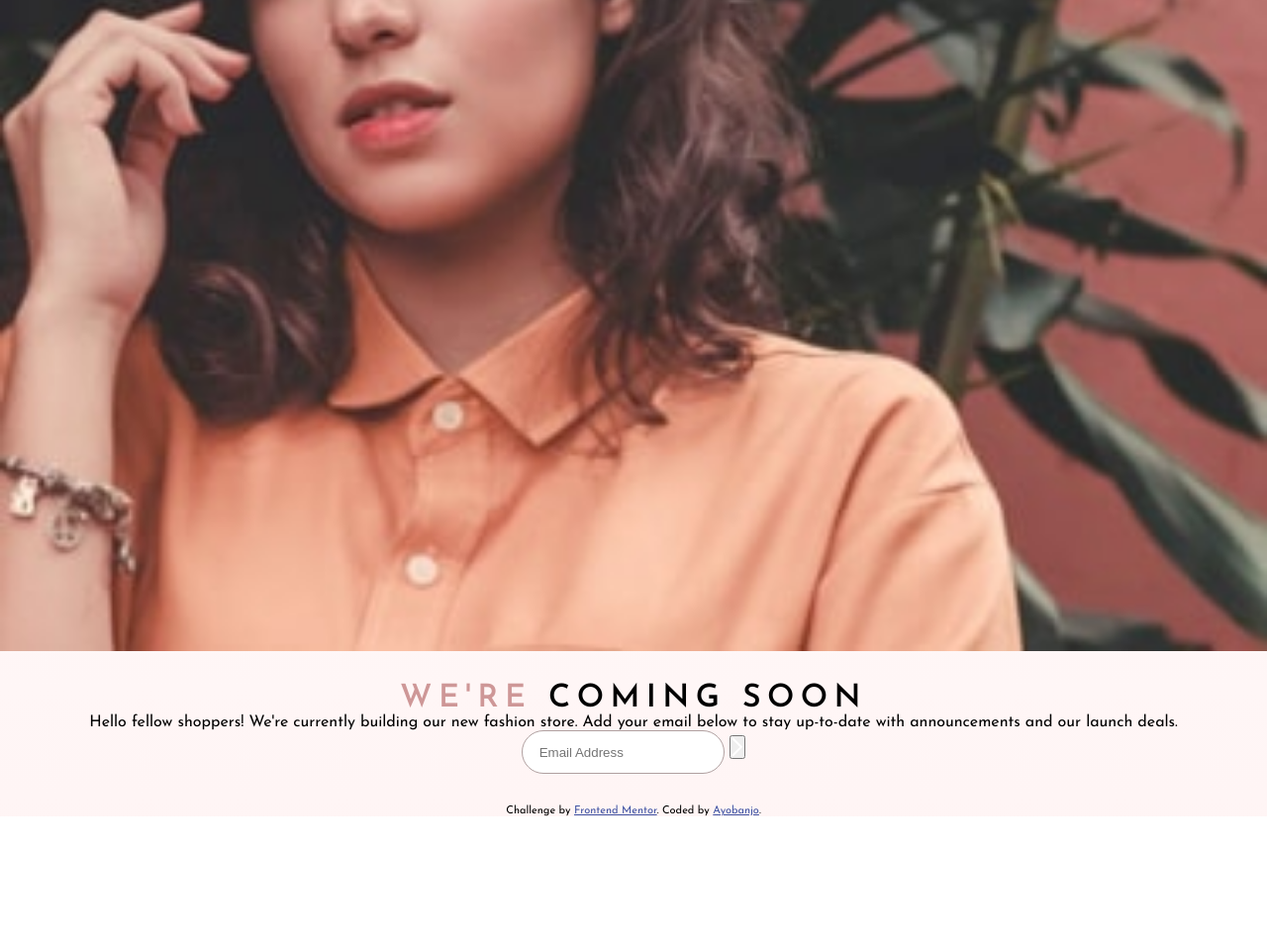
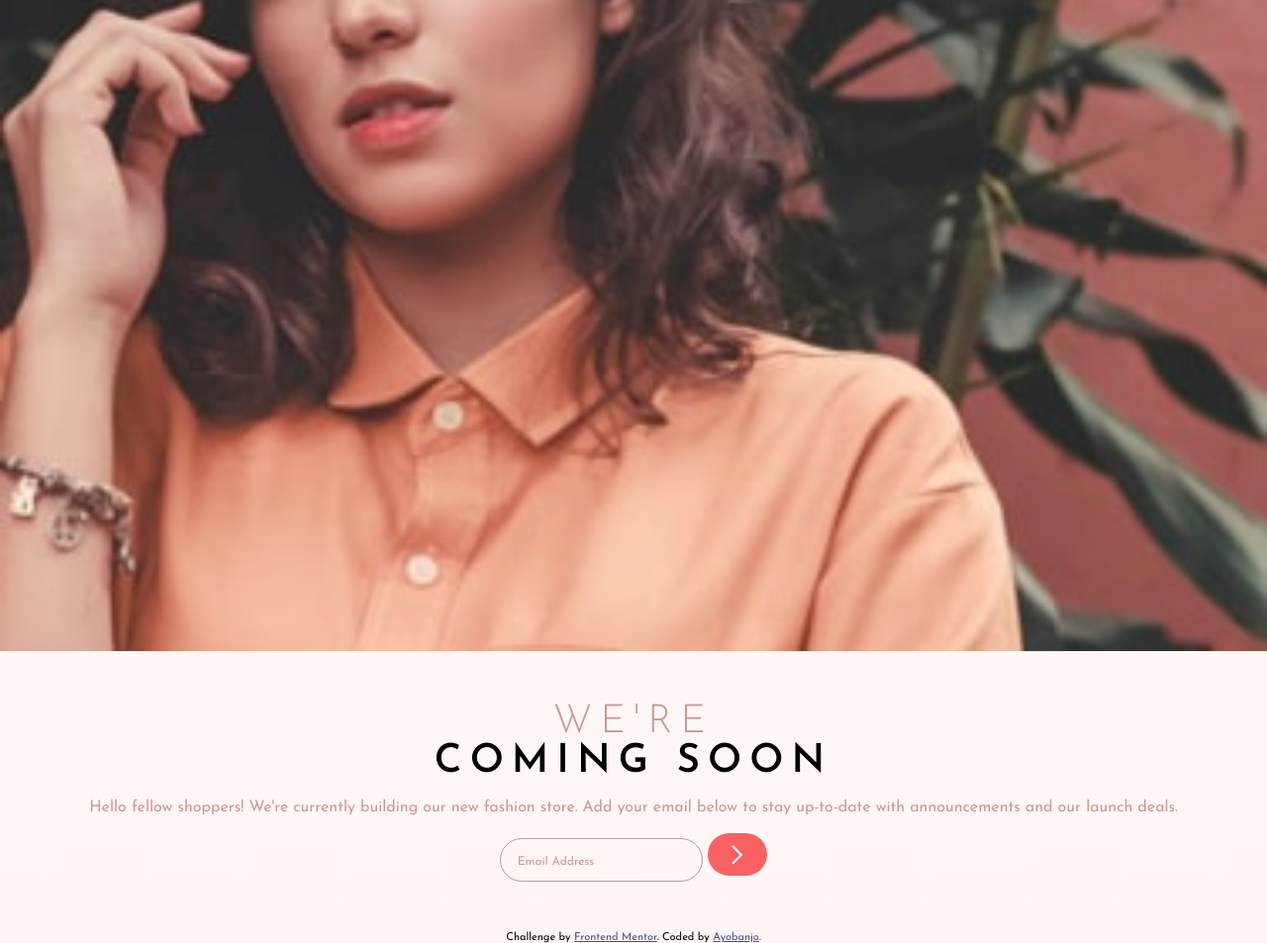
Before and after one commit to ayobanjo/frontend_mentor-3, a plain HTML site: page index.html in a window 1280 px wide. Shown: the part 264-1217 px from the top of the page at 99% size. Before the commit the page ends 1089 px from the top, so only its background shows below. Drawn offline with Linux system fonts and the light colour scheme.

Commit message:
main design

```diff
--- a/index.html
+++ b/index.html
@@ -31,7 +31,7 @@
     <main class="main">
       <div class="container">
         <h1><span>We're</span> coming soon</h1>
-        <p>
+        <p class="main_text">
           Hello fellow shoppers! We're currently building our new fashion store.
           Add your email below to stay up-to-date with announcements and our
           launch deals.
--- a/style.css
+++ b/style.css
@@ -52,20 +52,46 @@ img {
 }
 .main {
   text-align: center;
-  margin: 2rem 0;
+  margin: 3.2rem 0;
 }
 h1 {
   letter-spacing: 0.2em;
   text-transform: uppercase;
+  font-weight: 900;
+  font-size: 2.5rem;
 }
 span {
   color: var(--clr-primary-100);
+  font-weight: 300;
+  display: block;
+}
+.main_text {
+  margin: 0.9em;
+  color: var(--clr-primary-100);
+  line-height: 1.5rem;
+}
+.form {
+  position: relative;
 }
 
 input {
-  padding: 1em;
+  padding: 1em 1em;
   border-radius: 2rem;
   border: 1px solid var(--clr-neutral-400);
+  background: transparent;
+}
+input::placeholder {
+  font-size: 12px;
+  font-family: var(--ff-primary);
+  color: var(--clr-primary-100);
+}
+.btn {
+  padding: 0.7rem 1.5rem;
+  border-radius: 2rem;
+  border: none;
+  background-color: var(--clr-primary-300);
+
+  /* position: absolute; */
 }
 .attribution {
   font-size: 11px;
```
